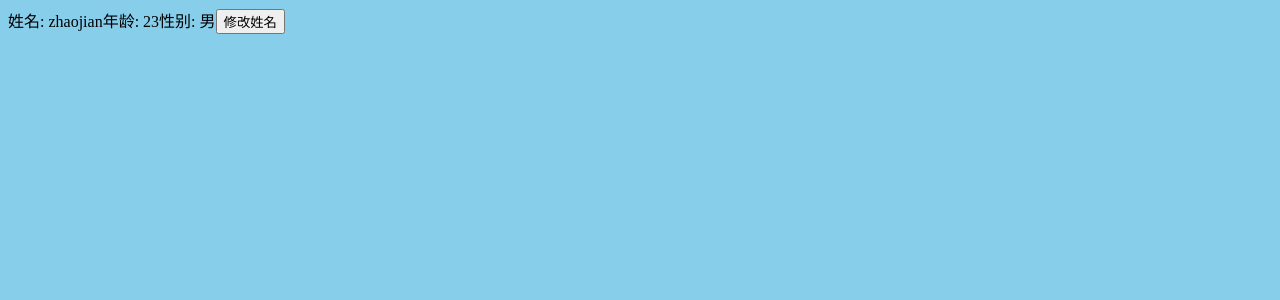
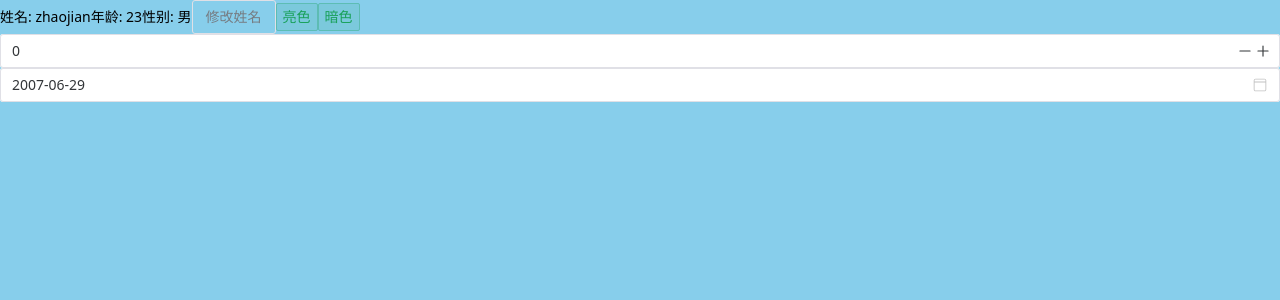
Before and after one commit to shmily-jianjian/vue3-ts-vite, a Vue app: page / in a window 1280 px wide. Shown: the top 300 px of the page. Built offline with nearby package versions, Linux system fonts and the light colour scheme.

Commit message:
feat: add naive-ui

```diff
--- a/package.json
+++ b/package.json
@@ -37,11 +37,14 @@
     "husky": "^8.0.1",
     "less": "^4.1.3",
     "lint-staged": "^13.0.3",
+    "naive-ui": "^2.33.5",
     "prettier": "^2.7.1",
     "stylelint": "^14.14.0",
     "stylelint-config-prettier": "^9.0.3",
     "stylelint-config-recommended": "^9.0.0",
     "typescript": "^4.6.4",
+    "unplugin-auto-import": "^0.11.2",
+    "unplugin-vue-components": "^0.22.8",
     "vite": "^3.1.0",
     "vue-tsc": "^0.40.4"
   }
--- a/src/App.vue
+++ b/src/App.vue
@@ -1,17 +1,31 @@
 <script setup lang="ts">
+import { ref } from 'vue'
+import { NConfigProvider, darkTheme, zhCN, dateZhCN } from 'naive-ui'
+import type { GlobalTheme } from 'naive-ui'
 import { storeToRefs } from 'pinia'
 import { globalStore } from '@/store/modules/global'
+
+const theme = ref<GlobalTheme | null>(null)
 
 const store = globalStore()
 const { changeUserInfo } = store
 const { userInfo } = storeToRefs(store)
+const inputValue = ref(0)
+const timestamp = ref(1183135260000)
 </script>
 
 <template>
-  <span>姓名: {{ userInfo.name }}</span>
-  <span>年龄: {{ userInfo.age }}</span>
-  <span>性别: {{ userInfo.sex }}</span>
-  <button @click="changeUserInfo">修改姓名</button>
+  <n-config-provider :theme="theme" :locale="zhCN" :date-locale="dateZhCN">
+    <span>姓名: {{ userInfo.name }}</span>
+    <span>年龄: {{ userInfo.age }}</span>
+    <span>性别: {{ userInfo.sex }}</span>
+    <n-button type="tertiary" @click="changeUserInfo"> 修改姓名 </n-button>
+    <n-tag type="success" @click="theme = null">亮色</n-tag>
+    <n-tag type="success" @click="theme = darkTheme">暗色</n-tag>
+    <n-input-number v-model:value="inputValue" clearable />
+    <n-date-picker v-model:value="timestamp" type="date" />
+    <!-- <n-color-picker size="small" /> -->
+  </n-config-provider>
 </template>
 
 <style scoped>
--- /dev/null
+++ b/src/types/auto-imports.d.ts
@@ -0,0 +1,3 @@
+// Generated by 'unplugin-auto-import'
+export {}
+declare global {}
--- a/tsconfig.json
+++ b/tsconfig.json
@@ -15,7 +15,8 @@
     "baseUrl": ".",
     "paths": {
       "@/*": ["./src/*"]
-    }
+    },
+    "types": ["naive-ui/volar"]
   },
   "include": ["src/**/*.ts", "src/**/*.d.ts", "src/**/*.tsx", "src/**/*.vue"],
   "references": [{ "path": "./tsconfig.node.json" }]
--- a/vite.config.ts
+++ b/vite.config.ts
@@ -1,10 +1,26 @@
 import { defineConfig } from 'vite'
 import vue from '@vitejs/plugin-vue'
 import { resolve } from 'path'
+import AutoImport from 'unplugin-auto-import/vite'
+import Components from 'unplugin-vue-components/vite'
+import { NaiveUiResolver } from 'unplugin-vue-components/resolvers'
 
 // https://vitejs.dev/config/
 export default defineConfig({
-  plugins: [vue()],
+  plugins: [
+		vue(),
+		// 自动引入组件库
+		AutoImport({
+			resolvers: [NaiveUiResolver()],
+			dts: 'src/types/auto-imports.d.ts',
+		}),
+		Components({
+			dirs: [],
+			resolvers: [NaiveUiResolver()],
+			directoryAsNamespace: true,
+			dts: 'src/types/components.d.ts',
+		}),
+  ],
   resolve: {
     alias: {
       '@': resolve(__dirname, 'src')
```
Also changed, not shown: src/types/components.d.ts (added, +15 -0 lines), 1 other file (tests, documents, lock files or other folders).
